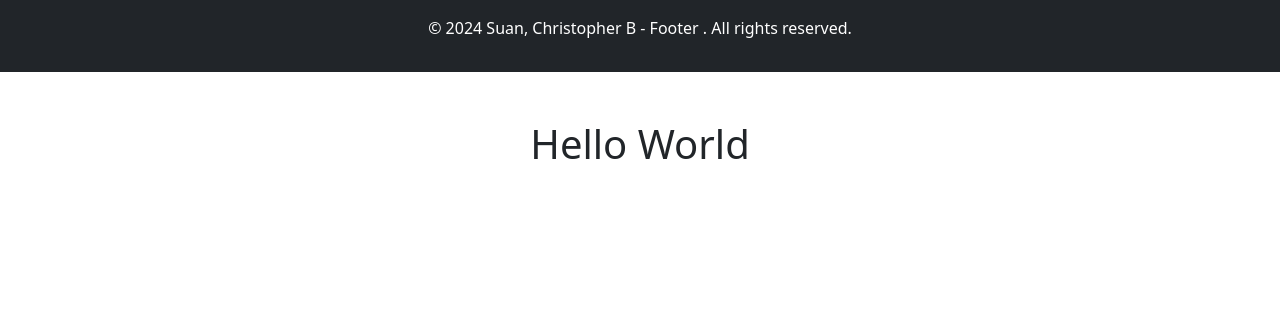
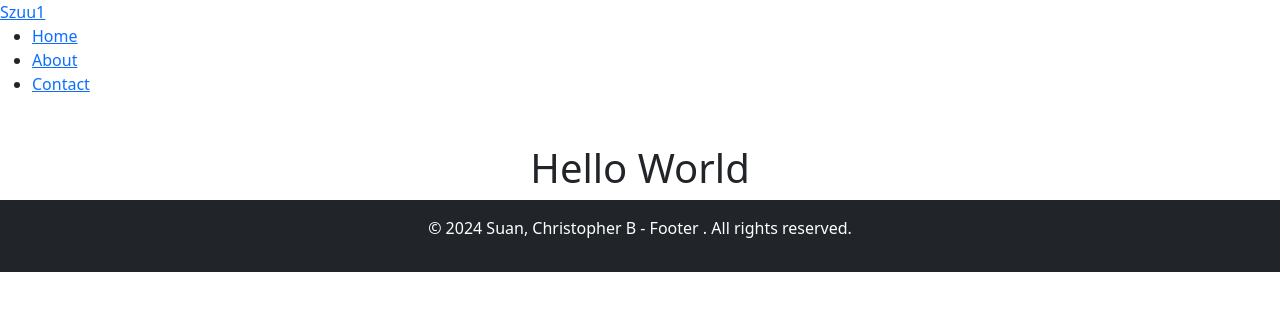
Before and after one commit to Szuu1/My-App-React, a React (Vite) app: page / in a window 1280 px wide. Shown: the top 310 px of the page. Built offline with nearby package versions, Linux system fonts and the light colour scheme.

Commit message:
Mistake: Correctly place and import navbar at the top of our hello world

```diff
--- a/src/App.jsx
+++ b/src/App.jsx
@@ -1,11 +1,14 @@
-import Footer from './layout/Footer';
+import Navbar from './layout/Navbar';
 import Sample from './Sample';
+import Footer from "./layout/Footer";
 
 function App() {
   return (
     <><div>
-          <Footer />
-      </div><Sample /></>
+          <Navbar />
+      </div><Sample />
+      <Footer />
+    </>
   );
 }
 
```
